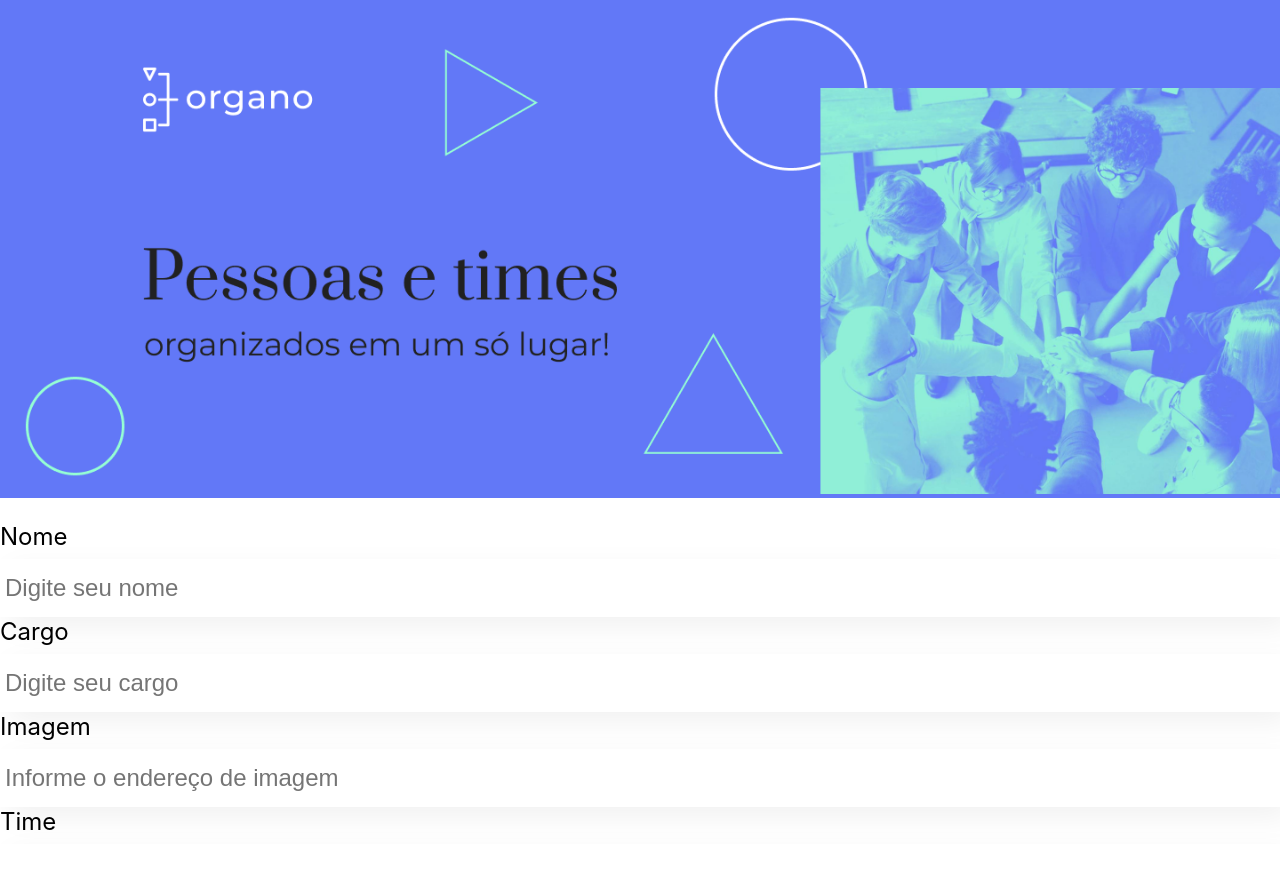
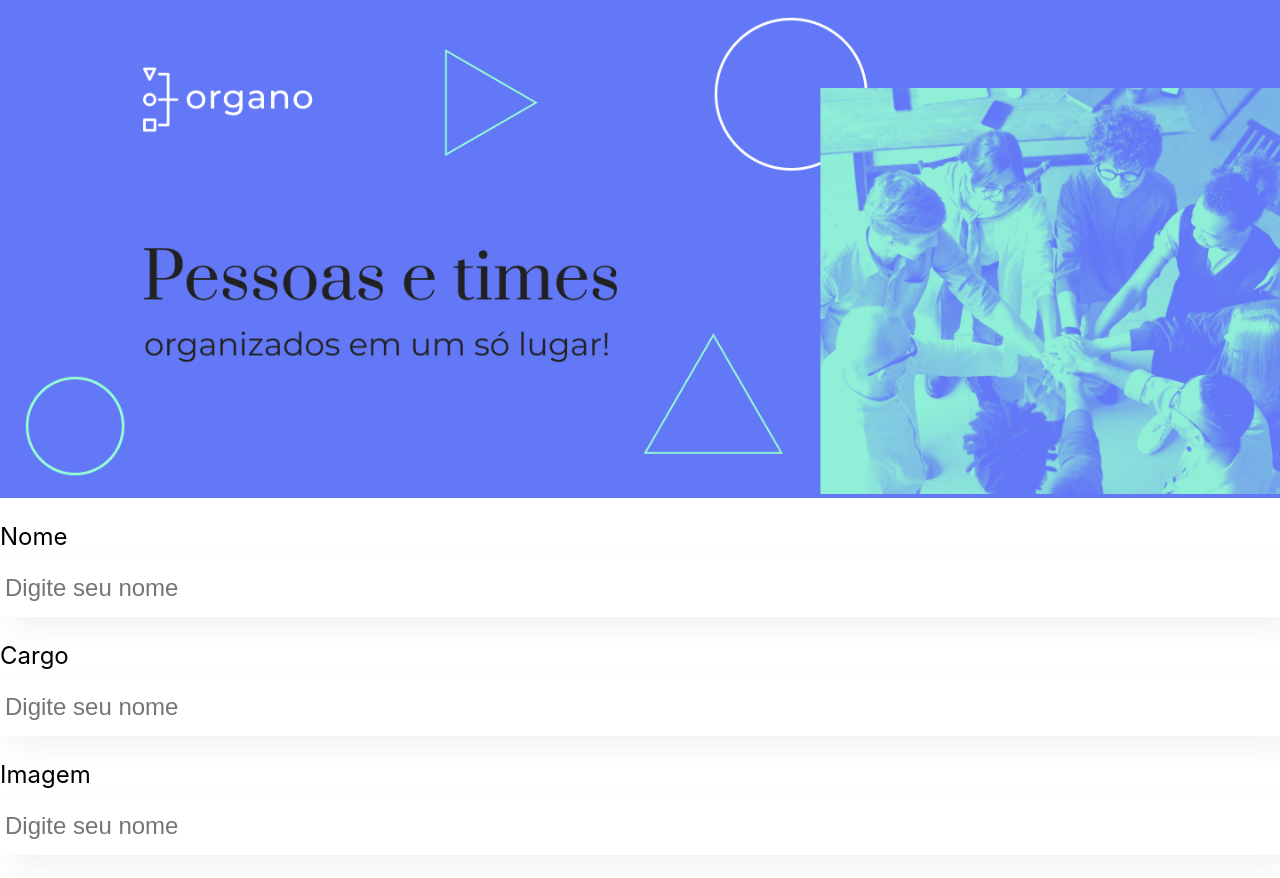
Before and after one commit to llorenzojorge/organo, a React (Create React App) app: page / in a window 1280 px wide. Shown: the top 878 px of the page. Built offline with nearby package versions, Linux system fonts and the light colour scheme.

Commit message:
props.label

```diff
--- a/src/App.js
+++ b/src/App.js
@@ -5,7 +5,9 @@ function App() {
   return (
     <div className="App">
       <Banner/>
-      <CampoTexto/>
+      <CampoTexto label="Nome"/>
+      <CampoTexto label="Cargo"/>
+      <CampoTexto label="Imagem"/>
     </div>
   );
 }
--- a/src/componentes/CampoTexto/CampoTexto.js
+++ b/src/componentes/CampoTexto/CampoTexto.js
@@ -1,19 +1,10 @@
 import './CampoTexto.css'
 
-const CampoTexto = () => {
+const CampoTexto = (props) => {
     return (
         <div className="campo-texto">
-            <label>Nome</label>
+            <label>{props.label}</label>
             <input placeholder='Digite seu nome'/>
-
-            <label>Cargo</label>
-            <input placeholder='Digite seu cargo'/>
-
-            <label>Imagem</label>
-            <input placeholder='Informe o endereço de imagem'/>
-
-            <label>Time</label>
-            <input />
         </div>
     )
 }
```
